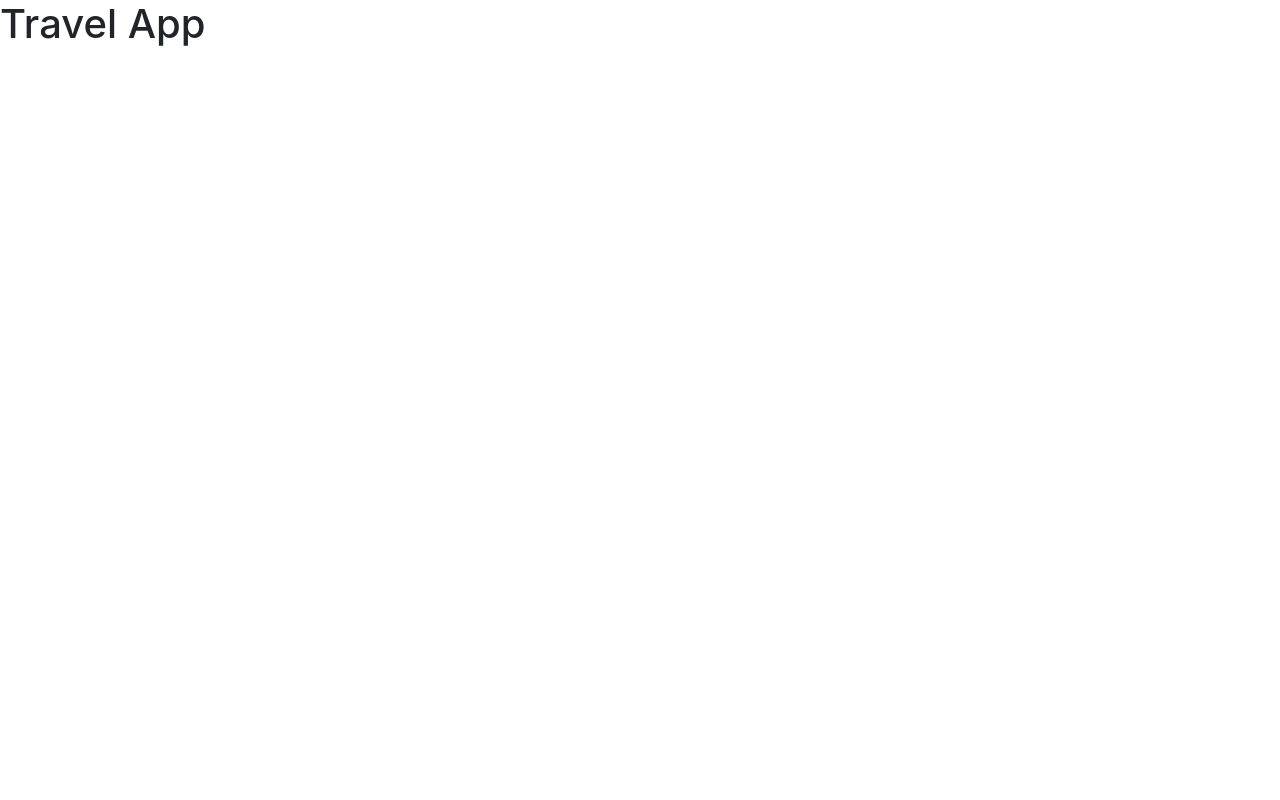
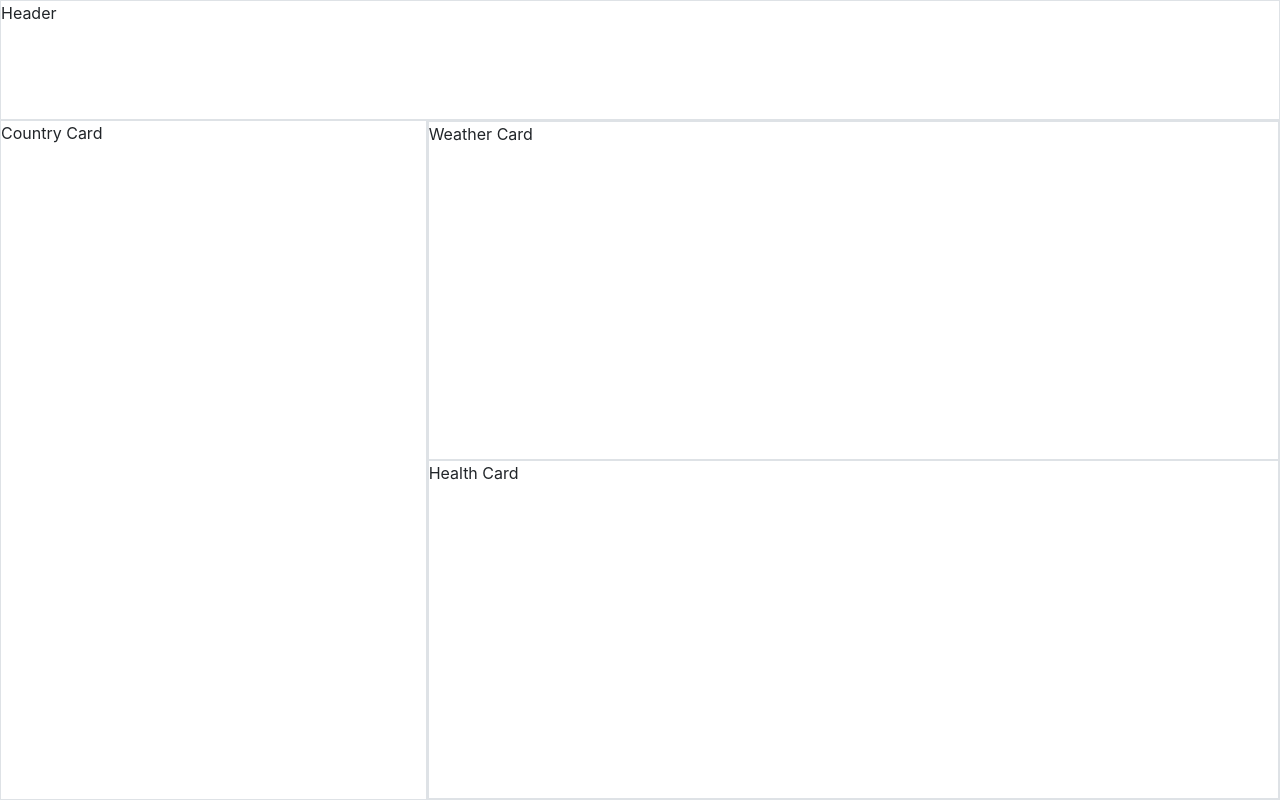
Before and after one commit to natasha-mann/react-travel-app, a React (Create React App) app: page / in a window 1280 px wide. Built offline with nearby package versions, Linux system fonts and the light colour scheme.

Commit message:
initial page layout

```diff
--- a/src/App.css
+++ b/src/App.css
@@ -1,38 +1,23 @@
-.App {
-  text-align: center;
+:root {
+  --light-cornflower-blue: #8ecae6ff;
+  --blue-green: #219ebcff;
+  --prussian-blue: #023047ff;
+  --honey-yellow: #ffb703ff;
+  --orange: #fb8500ff;
 }
 
-.App-logo {
-  height: 40vmin;
-  pointer-events: none;
+.header {
+  min-height: 15vh;
 }
 
-@media (prefers-reduced-motion: no-preference) {
-  .App-logo {
-    animation: App-logo-spin infinite 20s linear;
-  }
+.main {
+  min-height: 85vh;
 }
 
-.App-header {
-  background-color: #282c34;
-  min-height: 100vh;
-  display: flex;
-  flex-direction: column;
-  align-items: center;
-  justify-content: center;
-  font-size: calc(10px + 2vmin);
-  color: white;
+.weather {
+  min-height: 50%;
 }
 
-.App-link {
-  color: #61dafb;
+.health {
+  min-height: 50%;
 }
-
-@keyframes App-logo-spin {
-  from {
-    transform: rotate(0deg);
-  }
-  to {
-    transform: rotate(360deg);
-  }
-}
--- a/src/App.js
+++ b/src/App.js
@@ -2,7 +2,18 @@ import logo from "./logo.svg";
 import "./App.css";
 
 function App() {
-  return <h1>Travel App</h1>;
+  return (
+    <div>
+      <div className="border header">Header</div>
+      <div className="row main g-0">
+        <div className="border col-sm-12 col-md-4">Country Card</div>
+        <div className="border col-sm-12 col-md-8">
+          <div className="border weather">Weather Card</div>
+          <div className="border health">Health Card</div>
+        </div>
+      </div>
+    </div>
+  );
 }
 
 export default App;
```
